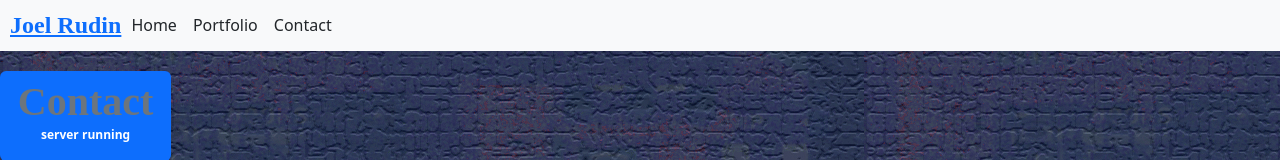
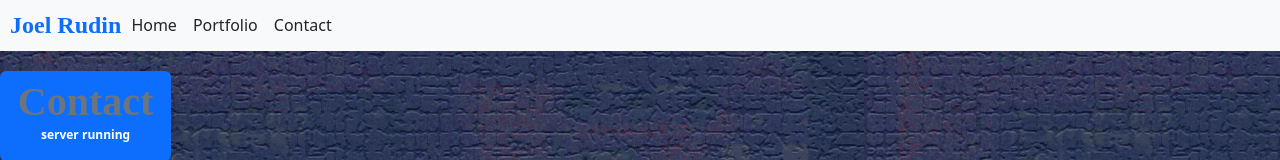
Before and after one commit to Jaliov/joel-portfolio2, a React (Create React App) app: page /joel-portfolio2/contact in a window 1280 px wide. Shown: the top 160 px of the page. Built offline with nearby package versions, Linux system fonts and the light colour scheme.

Commit message:
portfolio2

```diff
--- a/package.json
+++ b/package.json
@@ -9,6 +9,7 @@
     "@testing-library/user-event": "^13.5.0",
     "axios": "^1.5.1",
     "bootstrap": "^5.3.2",
+    "joel-portfolio2": "file:",
     "react": "^18.2.0",
     "react-bootstrap": "^2.9.1",
     "react-dom": "^18.2.0",
@@ -43,7 +44,7 @@
     ]
   },
   "devDependencies": {
-    "gh-pages": "^6.0.0",
-    "@babel/plugin-proposal-private-property-in-object": ""
+    "@babel/plugin-proposal-private-property-in-object": "",
+    "gh-pages": "^6.0.0"
   }
 }
--- a/public/index.html
+++ b/public/index.html
@@ -1,14 +1,12 @@
 <!DOCTYPE html>
 <html lang="en">
+
 <head>
   <meta charset="utf-8" />
   <link rel="icon" href="%PUBLIC_URL%/favicon.ico" />
   <meta name="viewport" content="width=device-width, initial-scale=1" />
   <meta name="theme-color" content="#000000" />
-    <meta
-      name="description"
-      content="Web site created using create-react-app"
-    />
+  <meta name="description" content="Web site created using create-react-app" />
   <link rel="apple-touch-icon" href="%PUBLIC_URL%/logo192.png" />
   <!--
       manifest.json provides metadata used when your web app is installed on a
@@ -24,8 +22,11 @@
       work correctly both with client-side routing and a non-root public URL.
       Learn how to configure a non-root public URL by running `npm run build`.
     -->
-    <title>React App</title>
+
+
+  <title>Joel Rudin Portfolio</title>
 </head>
+
 <body>
   <noscript>You need to enable JavaScript to run this app.</noscript>
   <div id="root"></div>
@@ -40,4 +41,5 @@
       To create a production bundle, use `npm run build` or `yarn build`.
     -->
 </body>
+
 </html>
--- a/src/components/NavBar.js
+++ b/src/components/NavBar.js
@@ -1,14 +1,15 @@
 import React from "react";
 import { Navbar } from "react-bootstrap";
 import { Link } from "react-router-dom";
-const NavStyle = { marginRight: "1em" };
+import "../App.css";
+const NavStyle = { marginRight: "1em", textDecoraton: "none" };
 
 const NavElement = () => {
   return (
     <Navbar bg="light" expand="lg">
       <Navbar.Toggle aria-controls="basic-navbar-nav" />
       <Navbar.Collapse id="basic-navbar-nav">
-        <Link to="/home">
+        <Link to="/home" style={{ textDecoration: "none" }}>
           <h4>Joel Rudin</h4>
         </Link>
         <Link className="nav-item nav-link active" to="/" style={NavStyle}>
```
Also changed, not shown: 1 other file (tests, documents, lock files or other folders). Lines whose indentation alone changed are shown as unchanged.
